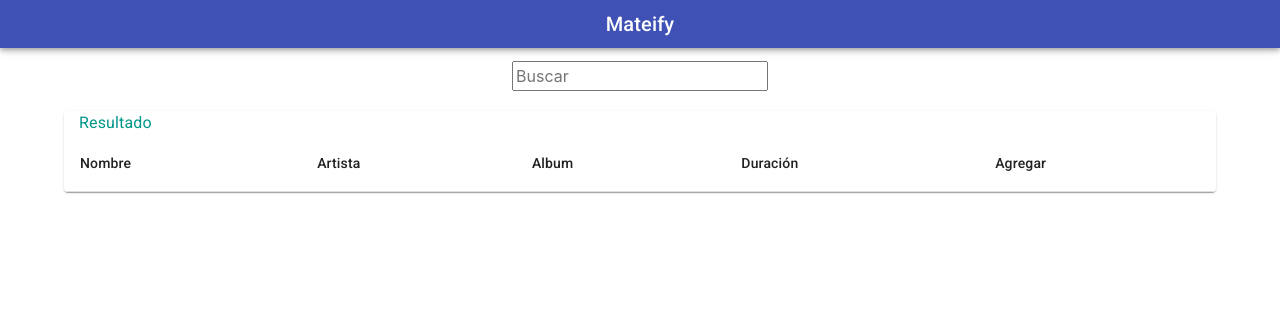
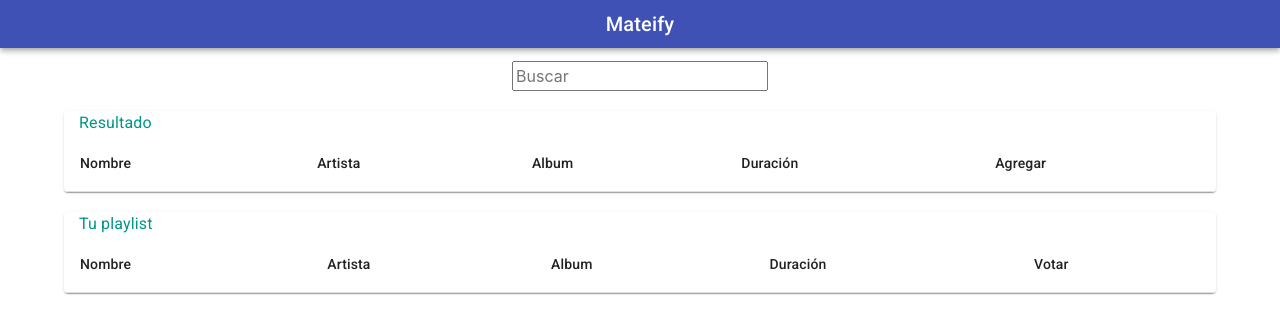
Before and after one commit to Cybernahu/mateify-with-react, a React (Create React App) app: page / in a window 1280 px wide. Shown: the top 334 px of the page. Built offline with nearby package versions, Linux system fonts and the light colour scheme.

Commit message:
intento de completar la logica de la playList

```diff
--- a/src/App.jsx
+++ b/src/App.jsx
@@ -1,13 +1,14 @@
 import React from "react";
 import LoginMenu from "./components/loginMenu";
 import PlayList from './components/PlayList';
-
+import NavBar from './components/navBar';
 function App() {
   return (
 
       <div className="App">
 
         <PlayList />
+
       </div>
 
   );
--- a/src/components/PlayList.jsx
+++ b/src/components/PlayList.jsx
@@ -10,23 +10,31 @@ import "./../style/PlayList.css";
 import { Typography } from "@material-ui/core";
 import Box from "@material-ui/core/Box";
 import canciones from "./../dataBase/songData.json";
+import AddCircle from "@material-ui/icons/AddCircle";
+import ThumbUpAltIcon from "@material-ui/icons/ThumbUpAlt";
+import ThumbDownIcon from "@material-ui/icons/ThumbDown";
 
 const PlayList = () => {
-  // 1 crear un campo de texto
-  // 2 crear una table
-  // 3 obtener el valor del input
-  // 4 compararlo con las canciones usando una funcion filter
-
+  // 1 agregar un boton con onClick
+  // 2 leer el valor de la cancion que el usuario quiere agregar y guardar ese valor
+  // 3 guardar ese valor y mostrarlo en lalista
   const [inputValue, setInputValue] = useState("");
   const [listaFiltrada, setListaFiltrada] = useState([]);
+  const [playList, setPlayList] = useState([]);
 
   const handleInputValue = (e) => {
     setInputValue(e.target.value);
   };
 
   const filtrarCanciones = (cancion) => {
-    // Aca filtro las canciones que coinciden con la busqueda
     if (cancion.name.includes(inputValue)) {
+      return true;
+    } else {
+      return false;
+    }
+  };
+  const filtrarCancionesUuid = (cancion) => {
+    if (cancion.uuid(canciones.uuid)) {
       return true;
     } else {
       return false;
@@ -35,14 +43,20 @@ const PlayList = () => {
 
   const handleInputKeyPress = (e) => {
     if (e.key === "Enter") {
-      console.log("Se ejecuta el handleInputKeyPress");
-
       // primero me quedo con los resultyados filtrados
       const resultados = canciones.filter(filtrarCanciones);
       // despues actualizo el estado con esos resultados pora poder mostrarlos en el render
       setListaFiltrada(resultados);
     }
   };
+  const handleAddSong = (e , uuid) =>{
+    //filter para encontrar la cancion
+    // agregarla al playlist con setPlaylist
+    setPlayList(nwSong);
+  }
+
+
+
 
   return (
     <div>
@@ -54,7 +68,6 @@ const PlayList = () => {
           onKeyPress={handleInputKeyPress}
         />
       </div>
-
 
       <Paper className="secondTableContainer">
         <Box ml="15px" my="15x">
@@ -72,17 +85,51 @@ const PlayList = () => {
           </TableHead>
 
           {listaFiltrada.map((canciones) => (
-
             <TableBody>
               <TableRow>
                 <TableCell>{canciones.name}</TableCell>
                 <TableCell>{canciones.artist.name}</TableCell>
                 <TableCell>{canciones.album}</TableCell>
                 <TableCell>{canciones.duration}</TableCell>
-                  <TableCell>ejemplo</TableCell>
+                <TableCell>
+                  <AddCircle
+                    onClick={ ( canciones ) => {
+                      handleAddSong(canciones.uuid);
+                    }}
+                  />
+                </TableCell>
               </TableRow>
             </TableBody>
+          ))}
+        </Table>
+      </Paper>
+      <Paper className="secondTableContainer">
+        <Box ml="15px" my="15x">
+          <Typography className="firstTableTitle">Tu playlist</Typography>
+        </Box>
+        <Table>
+          <TableHead>
+            <TableRow>
+              <TableCell>Nombre</TableCell>
+              <TableCell>Artista</TableCell>
+              <TableCell>Album</TableCell>
+              <TableCell>Duración</TableCell>
+              <TableCell>Votar</TableCell>
+            </TableRow>
+          </TableHead>
 
+          {listaFiltrada.map((canciones) => (
+            <TableBody>
+              <TableRow>
+                <TableCell></TableCell>
+                <TableCell></TableCell>
+                <TableCell></TableCell>
+                <TableCell></TableCell>
+                <TableCell>
+                  <ThumbUpAltIcon /> <ThumbDownIcon />{" "}
+                </TableCell>
+              </TableRow>
+            </TableBody>
           ))}
         </Table>
       </Paper>
--- a/src/dataBase/songData.json
+++ b/src/dataBase/songData.json
@@ -79,7 +79,7 @@
     "uuid": 8,
     "name": "Verte Reír",
     "album": "Aunque Cueste Ver el Sol",
-    "duration": "",
+    "duration": "4:25",
     "artist": {
         "uuid": "3",
         "name": "NTVG",
```
Also changed, not shown: src/components/LogoSoloBlanco.png (added). Lines whose indentation alone changed are shown as unchanged.
